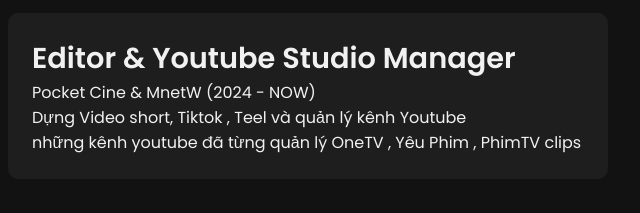
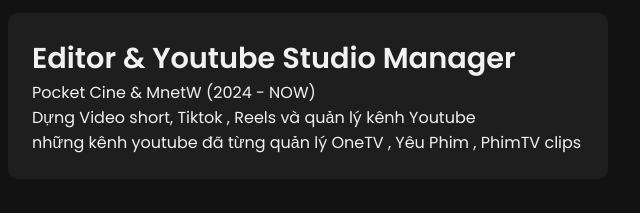
Before and after one commit to kaoboda100/CV, a plain HTML site: page index.html in a window 1280 px wide. Shown: the part 1809-2022 px from the top of the page, 120-760 px from the left. Drawn offline with Linux system fonts and the light colour scheme.

Commit message:
Update index.html

```diff
--- a/index.html
+++ b/index.html
@@ -86,7 +86,7 @@
         <div class="experience-item">
             <h3>Editor & Youtube Studio Manager</h3>
             <p>Pocket Cine & MnetW  (2024 - NOW)</p>
-            <p>Dựng Video short, Tiktok , Teel và quản lý kênh Youtube</p>
+            <p>Dựng Video short, Tiktok , Reels và quản lý kênh Youtube</p>
             những kênh youtube đã từng quản lý
             OneTV , Yêu Phim , PhimTV clips
         </div>
```
